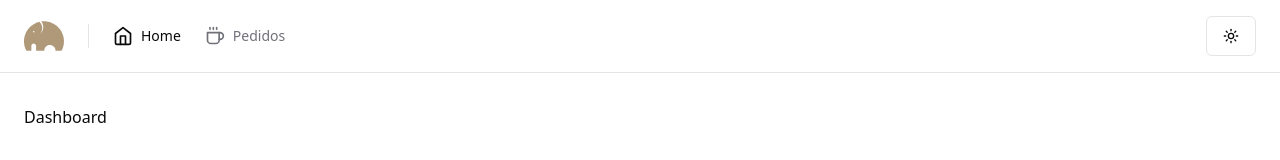
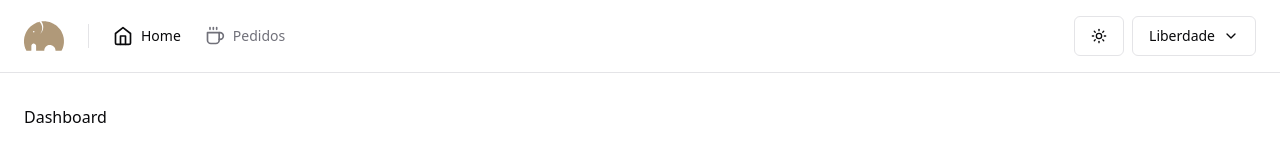
Before and after one commit to davyd-souza/we-coffee-admin, a React (Vite) app: page / in a window 1280 px wide. Shown: the top 160 px of the page. Built offline with nearby package versions, Linux system fonts and the light colour scheme.

Commit message:
feat: implement account menu
Implement initial structure of account menu

```diff
--- /dev/null
+++ b/src/components/account-menu.tsx
@@ -0,0 +1,47 @@
+import {
+	DropdownMenu,
+	DropdownMenuContent,
+	DropdownMenuItem,
+	DropdownMenuLabel,
+	DropdownMenuSeparator,
+	DropdownMenuTrigger,
+} from '@/components/ui/dropdown-menu'
+import { Button } from '@/components/ui/button'
+import { Building, ChevronDown, LogOut } from 'lucide-react'
+
+export function AccountMenu() {
+	return (
+		<DropdownMenu>
+			<DropdownMenuTrigger asChild>
+				<Button
+					variant="outline"
+					className="flex select-none items-center gap-2"
+				>
+					Liberdade
+					<ChevronDown className="size-4" />
+				</Button>
+			</DropdownMenuTrigger>
+
+			<DropdownMenuContent className="min-w-52" align="end">
+				<DropdownMenuLabel className="flex flex-col">
+					<span>Davyd Souza</span>
+					<span className="font-normal text-muted-foreground text-xs">
+						davyd.souza@mail.com
+					</span>
+				</DropdownMenuLabel>
+
+				<DropdownMenuSeparator />
+
+				<DropdownMenuItem className="flex gap-2">
+					<Building className="size-4" />
+					Perfil da loja
+				</DropdownMenuItem>
+
+				<DropdownMenuItem className="flex gap-2 text-destructive">
+					<LogOut className="size-4" />
+					Sair
+				</DropdownMenuItem>
+			</DropdownMenuContent>
+		</DropdownMenu>
+	)
+}
--- a/src/components/header.tsx
+++ b/src/components/header.tsx
@@ -2,6 +2,7 @@
 import { Separator } from './ui/separator'
 import { Link } from '@tanstack/react-router'
 import { ThemeToggle } from './theme/theme-toggle'
+import { AccountMenu } from './account-menu'
 
 export function Header() {
 	return (
@@ -30,6 +31,7 @@
 
 				<div className="ml-auto flex items-center gap-2">
 					<ThemeToggle />
+					<AccountMenu />
 				</div>
 			</div>
 		</header>
```
